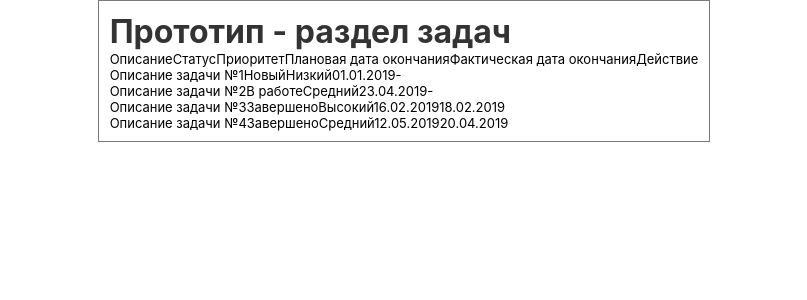
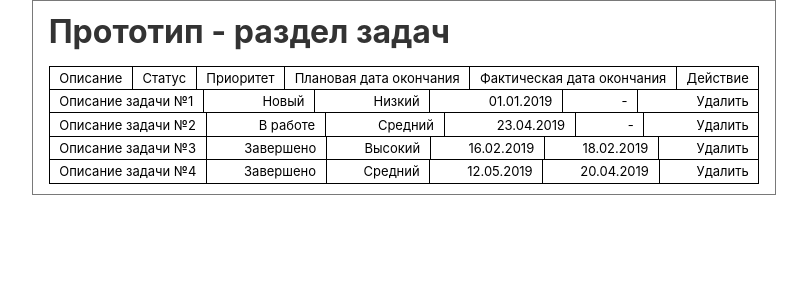
Before and after one commit to AxeSnk/task-section, a React (Create React App) app: page / in a window 1280 px wide. Shown: the top 300 px of the page, without its empty margins (236-1043 px from the left). Built offline with nearby package versions, Linux system fonts and the light colour scheme.

Commit message:
добавил валидацию функций, правил css

```diff
--- a/src/Todo/TodoItem.js
+++ b/src/Todo/TodoItem.js
@@ -1,23 +1,22 @@
-import React from 'react'
+import React from "react";
+import PropTypes from "prop-types";
+import { styles } from "./TodoList"
 
-export default function TodoItem({todo}) {
+function TodoItem({ todo }) {
   return (
     <li className="table__tr">
-      <span className="table__td">
-        {todo.title}
-      </span>
-      <span className="table__td">
-        {todo.status}
-      </span>
-      <span className="table__td">
-        {todo.priority}
-      </span>
-      <span className="table__td">
-        {todo.plannedEndDate}
-      </span>
-      <span className="table__td">
-        {todo.actualEndDate}
-      </span>
+      <div className="table__td">{todo.title}</div>
+      <div className="table__td">{todo.status}</div>
+      <div className="table__td">{todo.priority}</div>
+      <div className="table__td">{todo.plannedEndDate}</div>
+      <div className="table__td">{todo.actualEndDate}</div>
+      <div style={styles.div} className="table__td button__delete">Удалить</div>
     </li>
-  )
+  );
 }
+
+TodoItem.propTypes = {
+  todo: PropTypes.object.isRequired
+};
+
+export default TodoItem;
--- a/src/Todo/TodoList.js
+++ b/src/Todo/TodoList.js
@@ -1,50 +1,44 @@
 import React from "react";
+import PropTypes from "prop-types";
 import TodoItem from "./TodoItem";
 
-const styles = {
+export const styles = {
   ul: {
     listStyle: "none",
     margin: 0,
     padding: 0
+  },
+  div: {
+    borderRight: "none"
   }
 };
 
-const headTr = [{
-  id: 0,
-  cell1: 'Описание',
-  cell2: 'Статус',
-  cell3: 'Приоритет',
-  cell4: 'Плановая дата окончания',
-  cell5: 'Фактическая дата окончания',
-  cell6: 'Действие',
-}]
+const headTr = [
+  {
+    id: 0,
+    cell1: "Описание",
+    cell2: "Статус",
+    cell3: "Приоритет",
+    cell4: "Плановая дата окончания",
+    cell5: "Фактическая дата окончания",
+    cell6: "Действие"
+  }
+];
 
-function TodoHeadItem({headTr}) {
+function TodoHeadItem({ headTr }) {
   return (
     <li className="table__tr head__tr">
-      <span className="table__td">
-        {headTr.cell1}
-      </span>
-      <span className="table__td">
-        {headTr.cell2}
-      </span>
-      <span className="table__td">
-        {headTr.cell3}
-      </span>
-      <span className="table__td">
-        {headTr.cell4}
-      </span>
-      <span className="table__td">
-        {headTr.cell5}
-      </span>
-      <span className="table__td">
-        {headTr.cell6}
-      </span>
+      <div className="table__td">{headTr.cell1}</div>
+      <div className="table__td">{headTr.cell2}</div>
+      <div className="table__td">{headTr.cell3}</div>
+      <div className="table__td">{headTr.cell4}</div>
+      <div className="table__td">{headTr.cell5}</div>
+      <div style={styles.div} className="table__td">{headTr.cell6}</div>
     </li>
-  )
+  );
 }
 
-export default function TodoList(props) {
+function TodoList(props) {
   return (
     <div className="task-table">
       <ul style={styles.ul}>
@@ -58,3 +52,9 @@ export default function TodoList(props) {
     </div>
   );
 }
+
+TodoList.propTypes = {
+  todos: PropTypes.arrayOf(PropTypes.object).isRequired
+};
+
+export default TodoList;
--- a/src/index.css
+++ b/src/index.css
@@ -21,15 +21,23 @@ code {
 .wrapper__task-section {
   width: fit-content;
   border: 1px solid rgba(121, 121, 121, 1);
-  padding: 0.67rem;
+  padding: 0.67rem 1rem;
 }
 
 h1{
   margin-block-start: 0;
   margin-block-end: 0;
+  margin-bottom: 1rem;
   font-size: 32px;
   color: rgb(51, 51, 51);
 }
-
+.table__tr {
+  display: flex;
+  border: 1px solid black;
+  justify-content: space-between;
+  margin-top: -1px;
+}
 .table__td {
+  padding: 0.2rem 0.6rem;
+  border-right: 1px solid black;
 }
```
